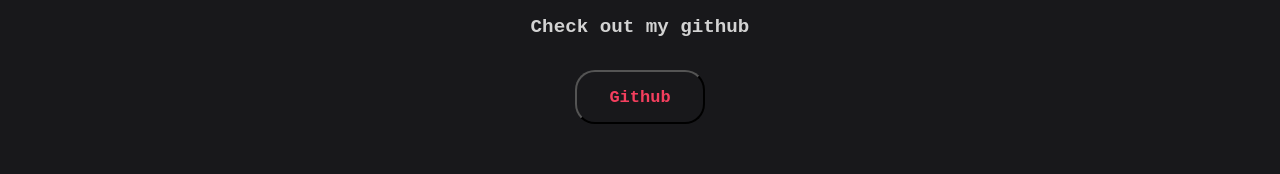
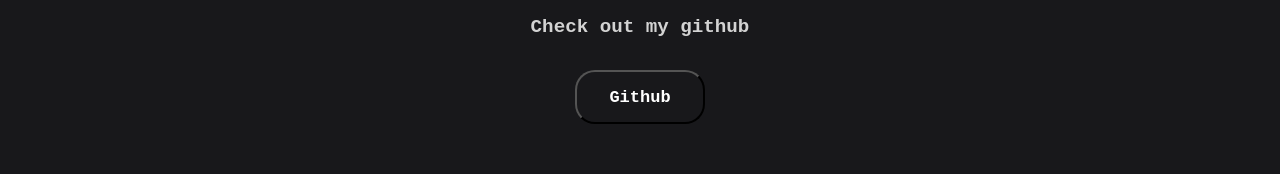
Before and after one commit to afnan007a/Portfolio-NextJS, a Next.js app: page /projects in a window 1280 px wide. In both pictures the pointer is over the button "Github". Shown: the part 470-644 px from the top of the page. Built offline with nearby package versions, Linux system fonts and the light colour scheme.

Commit message:
Update Home.module.css

```diff
--- a/styles/Home.module.css
+++ b/styles/Home.module.css
@@ -198,8 +198,8 @@
 .button button {
   margin-bottom: 60px;
   font-size: 17px;
-  background-color:  linear-gradient(to right bottom, #370537, #690044, #9c0044, #c90036, #eb2e12);
-  border: 3px solid  linear-gradient(to right bottom, #370537, #690044, #9c0044, #c90036, #eb2e12);
+  background-color: linear-gradient(to right bottom, #370537, #690044, #9c0044, #c90036, #eb2e12);
+  border: 3px solid linear-gradient(to right bottom, #370537, #690044, #9c0044, #c90036, #eb2e12);
   border-radius: 20px;
   color: white;
   padding: 15px 32px;
@@ -211,9 +211,9 @@
 .button button:hover{
   cursor: pointer;
   background-color: #18181B;
-  border: 3px solid  linear-gradient(to right bottom, #370537, #690044, #9c0044, #c90036, #eb2e12);
+  border: 3px solid linear-gradient(to right bottom, #370537, #690044, #9c0044, #c90036, #eb2e12);
   border-radius: 20px;
-  color: #f43f5e;
+  color: linear-gradient(to right bottom, #370537, #690044, #9c0044, #c90036, #eb2e12);
   padding: 15px 32px;
   text-align: center;
   text-decoration: none;
```
